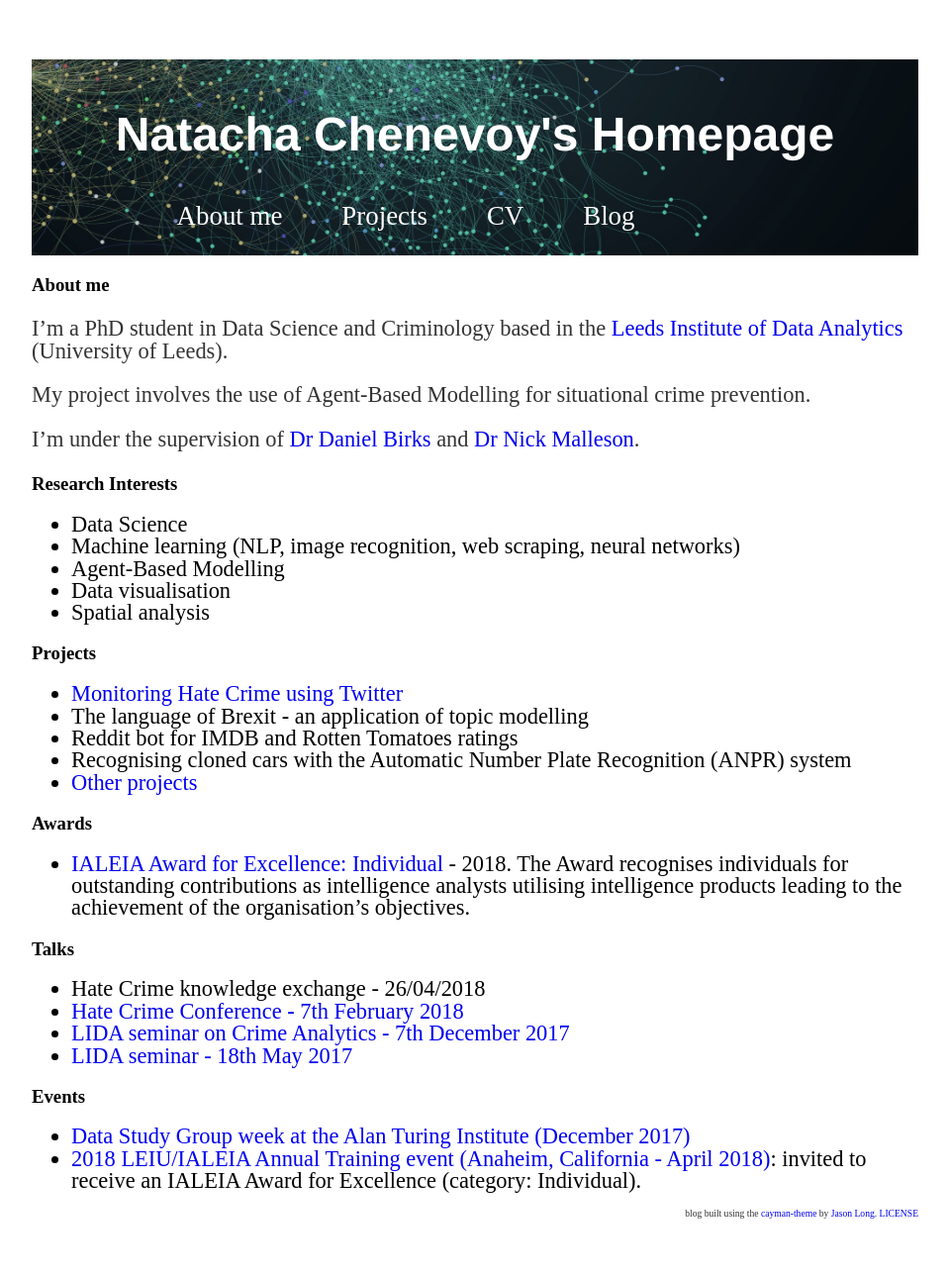
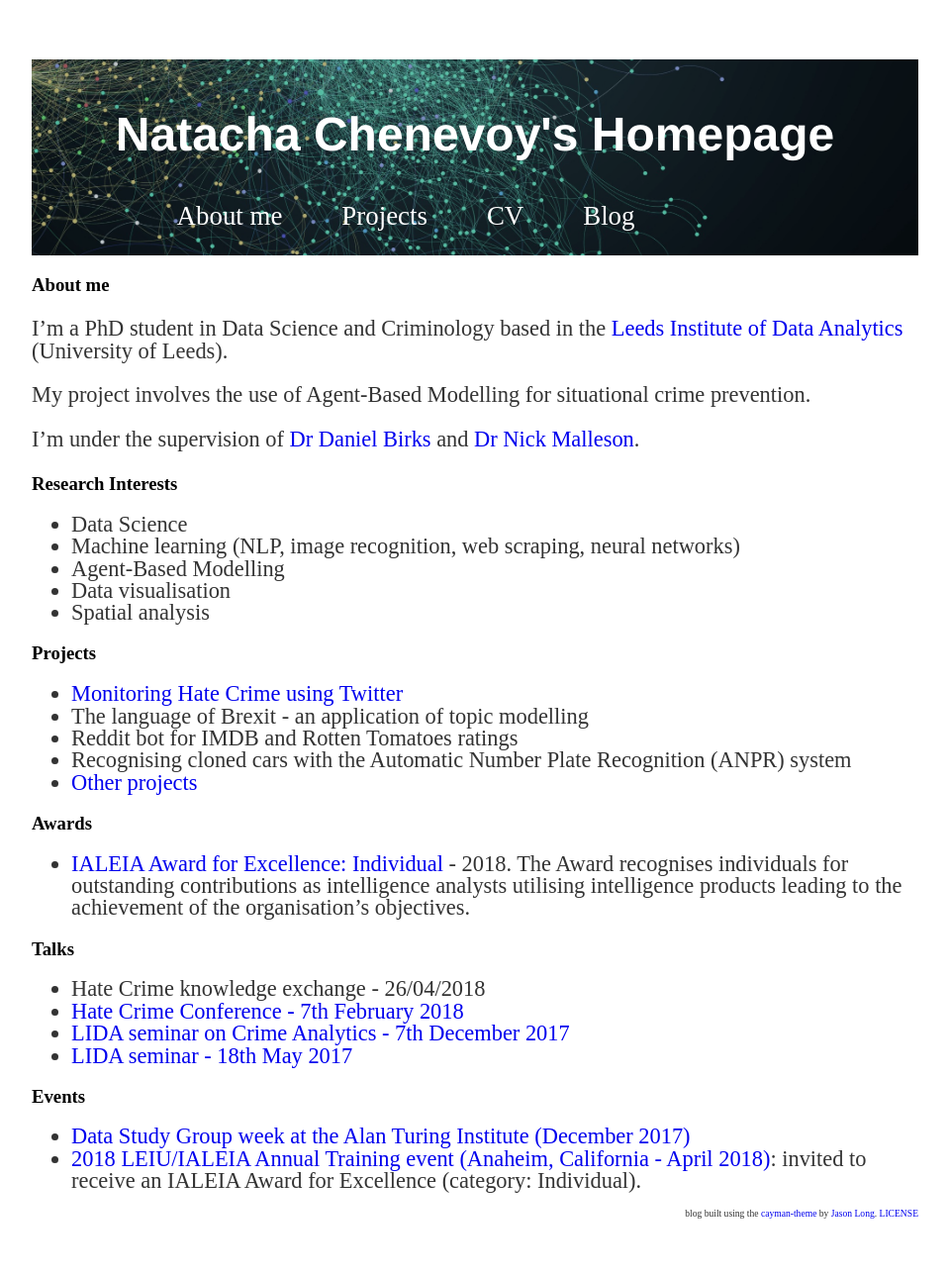
Before and after one commit to mednche/mednche.github.io, a Jekyll site: the page built from index.md, in a window 1280 px wide. Shown: the whole page at 99% size, without its empty margins (160-1119 px from the left). Built offline with Jekyll 4.4.1, drawn with Linux system fonts in a browser that asks for light colours.

Commit message:
Update main.css

```diff
--- a/css/main.css
+++ b/css/main.css
@@ -26,7 +26,7 @@ ul.posts li {
 body li {
     font-size: 1.4em;
     line-height: 1em;
-    color: #000;}
+    color: #333;}
 
 a {
     text-decoration: none;
```
